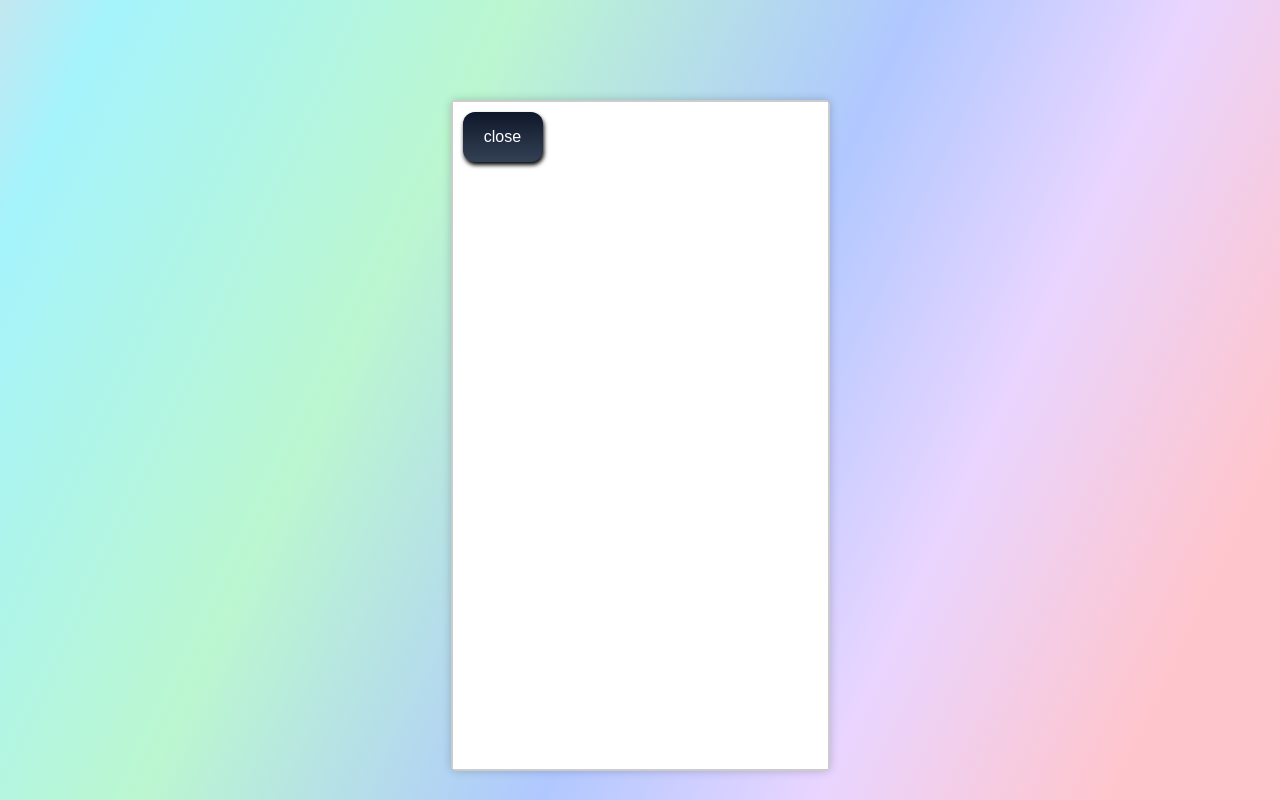
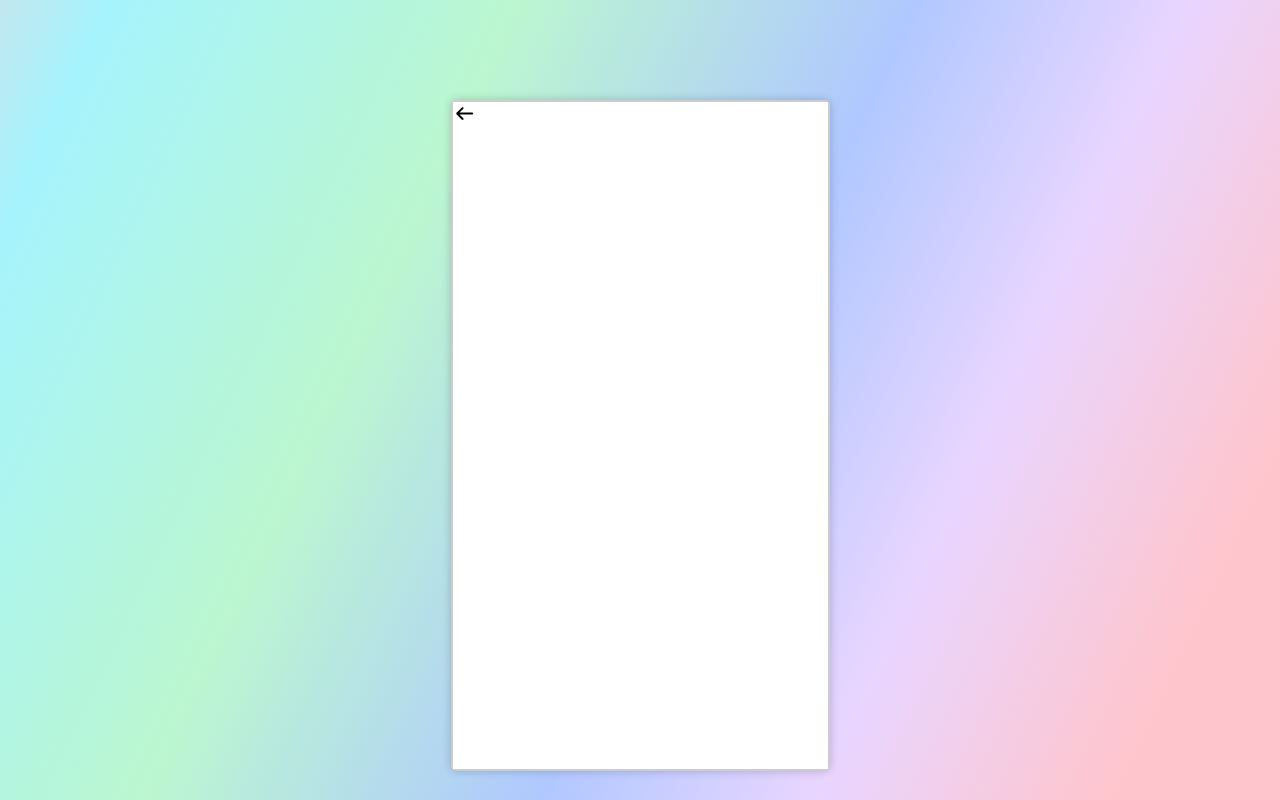
Before and after one commit to Leonid578/Test-tasks, a React (Create React App) app: page /calculator in a window 1280 px wide. Both pictures are taken after a click on the element 541 px from the left and 138 px from the top of the page. Built offline with nearby package versions, Linux system fonts and the light colour scheme; the HTML template or start-up script is replaced by a standard one.

Commit message:
upd setting menu

```diff
--- a/src/component/Calculator/Calculator.jsx
+++ b/src/component/Calculator/Calculator.jsx
@@ -11,7 +11,7 @@ import questionSun from "../image/png/question.png";
 import useTheme from "../hooks/useTheme";
 import cn from "classnames";
 import Decimal from "decimal.js";
-
+import arrowLeft from "../image/svg/arrow-left.svg";
 // import { Container, Display, Buttons, Button, Zero } from "./Calculator.style";
 // import { number } from "prop-types";
 
@@ -686,7 +686,7 @@ function Calculator() {
     >
       {setting && (
         <div className="settings">
-          <button onClick={() => setSetting(!setting)}>close</button>
+          <img src={arrowLeft} alt="arrowLeft" width={24} height={24} onClick={() => setSetting(!setting)}/>
           <h2>Settings</h2>
         </div>
       )}
```
Also changed, not shown: src/component/image/svg/arrow-left.svg (added).
